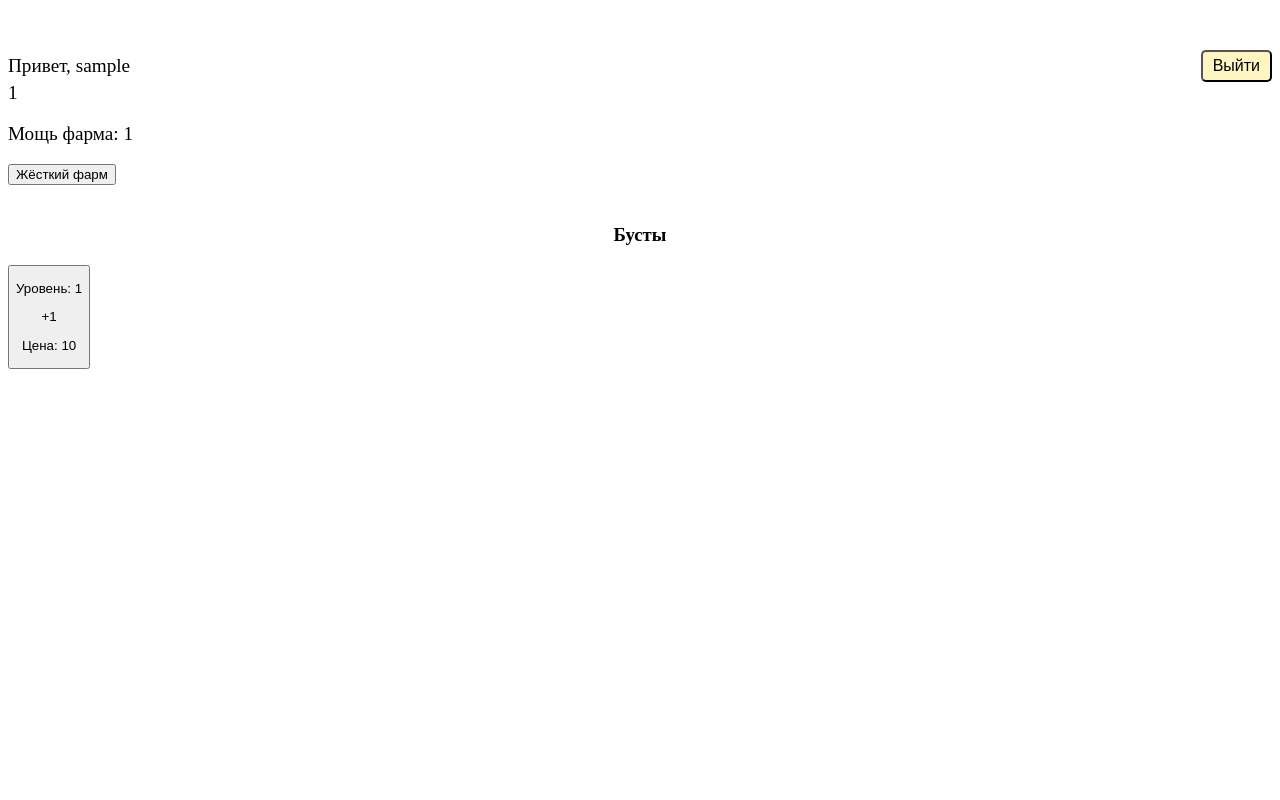
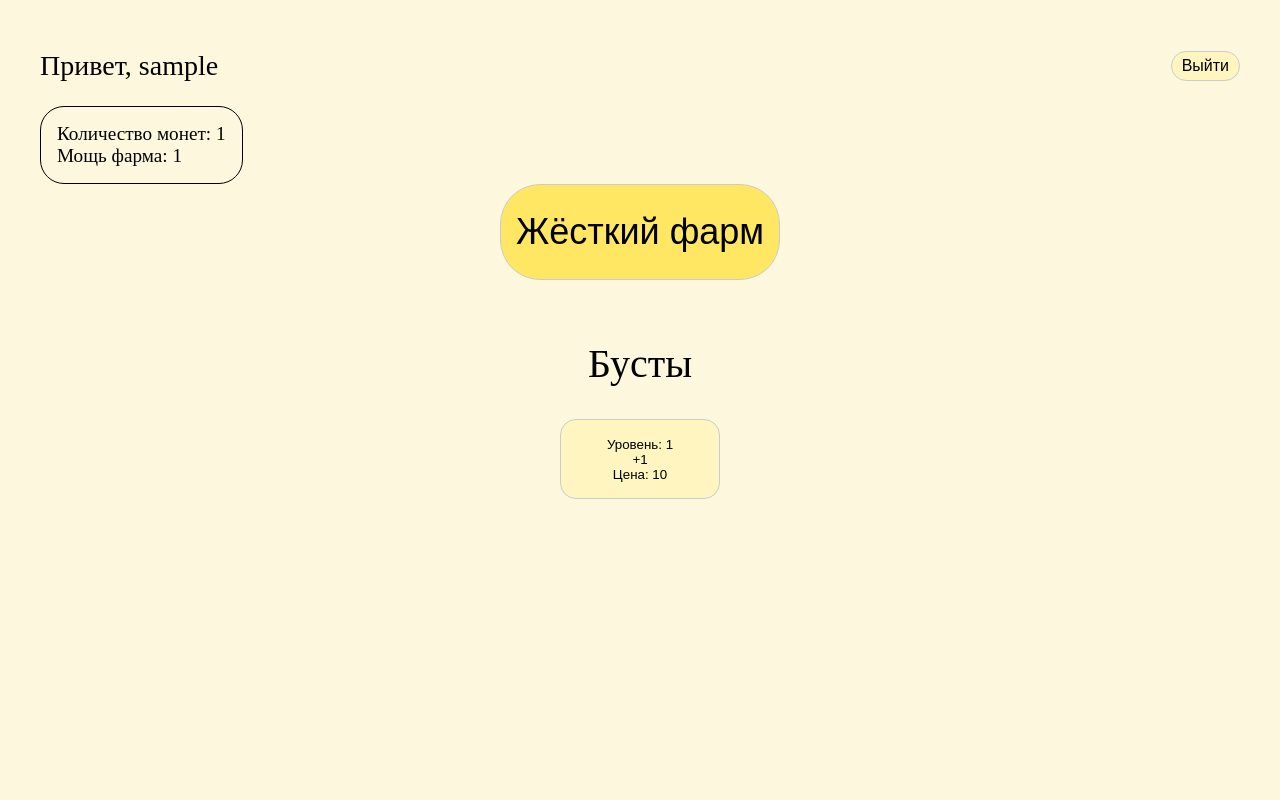
Before and after one commit to Nokvix/Django-clicker, a Django app: page / in a window 1280 px wide. Run offline with Django 5.2, Linux system fonts and the light colour scheme; a user stored in the database is signed in; tables that the repository leaves empty hold one stand-in row (values such as "Sample post").

Commit message:
Сделал вёрстку основной страницы кликера, также внёс изменения в разметку и js код

```diff
--- a/clicker/frontend/static/css/index.css
+++ b/clicker/frontend/static/css/index.css
@@ -1,3 +1,9 @@
+* {
+    padding: 0;
+    margin: 0;
+    box-sizing: border-box;
+}
+
 header {
     background-color: darkcyan;
     color: white;
@@ -15,16 +21,20 @@ main {
     margin-bottom: 50px;
 }
 
+.index-page {
+    background-color: #FDF8DD;
+    margin-left: 5vh;
+    margin-right: 5vh;
+}
+
 .logout-btn {
     position: relative;
     text-align: center;
     color: white;
-}
-
-.logout-btn {
     background-color: #FFF5C0;
-    border-radius: 5px;
+    border-radius: 2vh;
     padding: 5px 10px;
+    border: 1px solid #ccc;
 }
 
 .logout-btn a {
@@ -46,8 +56,59 @@ main {
     justify-content: space-between;
     align-items: center;
     font-size: larger;
+    margin-bottom: 3vh;
+}
+
+.greeting {
+    font-size: 3.5vh;
 }
 
 .container {
     font-size: larger;
 }
+
+.info {
+    border: 1px solid;
+    padding: 2vh;
+    display: inline-block;
+    border-radius: 3vh;
+}
+
+.farming {
+    display: flex;
+    justify-content: center;
+}
+
+.farming-btn {
+    width: 35vh;
+    height: 12vh;
+    font-size: 4.5vh;
+    border-radius: 5vh;
+    cursor: pointer;
+    border: 1px solid #ccc;
+    background-color: #FFE663;
+    margin-bottom: 5vh;
+}
+
+.boosts {
+    display: flex;
+    flex-wrap: wrap;
+    justify-content: space-around;
+}
+
+.boost {
+    width: 20vh;
+    height: 10vh;
+    margin-bottom: 5px;
+    padding: 10px;
+    border: 1px solid #ccc;
+    border-radius: 2vh;
+    cursor: pointer;
+    background-color: #FFF5C0;
+}
+
+h3 {
+    margin-bottom: 4vh;
+    font-size: 5vh;
+    font-weight: 500;
+}
--- a/clicker/frontend/static/js/index.js
+++ b/clicker/frontend/static/js/index.js
@@ -8,7 +8,7 @@ function call_click() {
 
         return Promise.reject(response)
     }).then(data => {
-        document.getElementById('coins').innerText = data.core.coins
+        document.getElementById('coins').innerText = `Количество монет: ${data.core.coins}`
         if (data.is_levelup) {
             get_boosts()
         }
@@ -79,7 +79,9 @@ function buy_boost(boost_id) {
         const new_boost_stats = response.new_boost_stats
 
         const coinsElement = document.getElementById('coins')
-        coinsElement.innerText = Number(coinsElement.innerText) - old_boost_stats.price
+        const part = coinsElement.innerText.split(':')
+        const coins = Number(part[1].trim())
+        coinsElement.innerText = `Количество монет: ${coins - old_boost_stats.price}`
         const powerElement = document.getElementById('click_power')
         powerElement.innerText = Number(powerElement.innerText) + old_boost_stats.power
 
--- a/clicker/frontend/templates/index.html
+++ b/clicker/frontend/templates/index.html
@@ -18,19 +18,21 @@
         </div>
       </nav>
       <div class="container">
-        <div id="coins">{{core.coins}}</div>
-        <div class="farming-power">
-          <p>
-            Мощь фарма: <span id="click_power">{{ core.click_power }}</span>
-          </p>
+        <div class="info">
+          <div id="coins">Количество монет: {{core.coins}}</div>
+          <div class="farming-power">
+            <p>
+              Мощь фарма: <span id="click_power">{{ core.click_power }}</span>
+            </p>
+          </div>
         </div>
       </div>
       <div class="farming">
         <button class="farming-btn" onclick="call_click()">Жёсткий фарм</button>
       </div>
 
+      <h3>Бусты</h3>
       <aside class="boosts" id="boosts">
-        <h3>Бусты</h3>
         <div class="boosts-holder" id="boosts-holder">
           {% for boost in boosts %}
           <button
```
